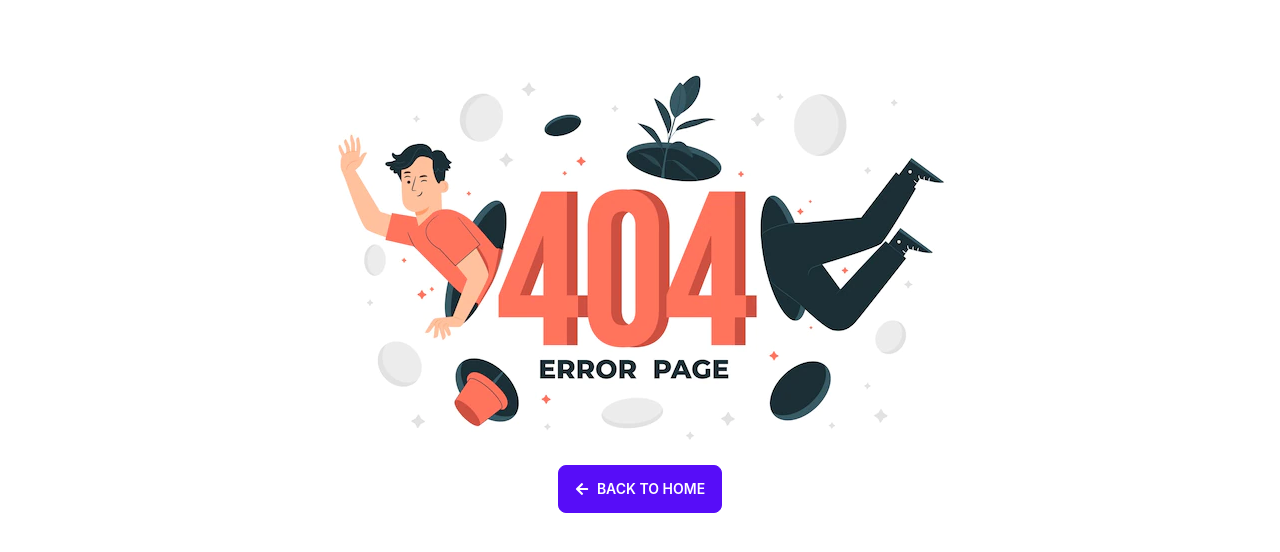
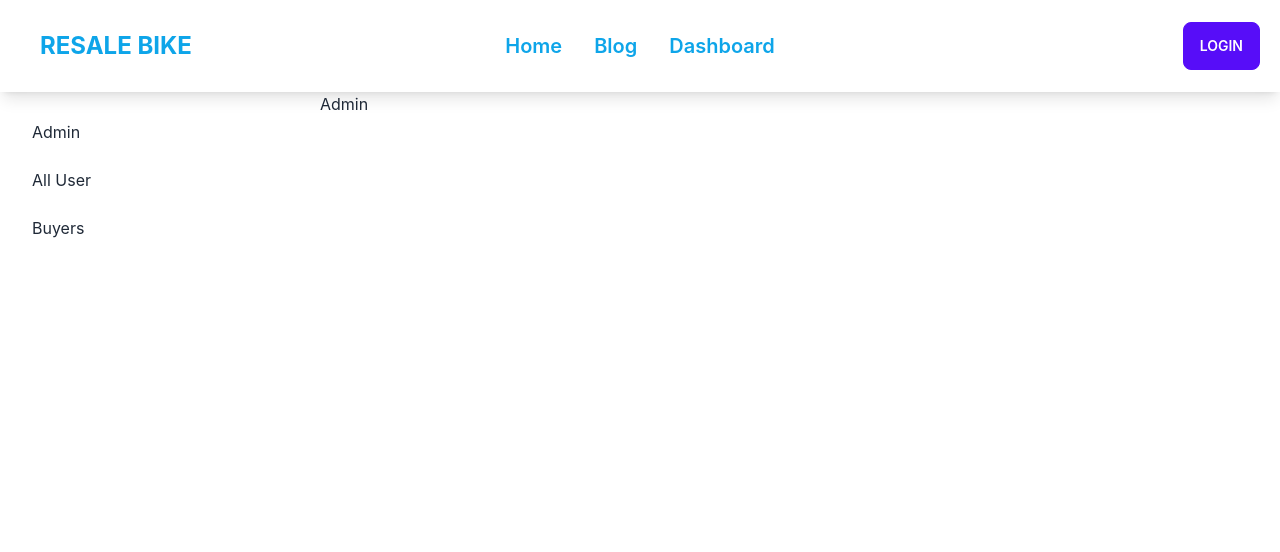
Before and after one commit to Arshad4320/Bike-Resel, a React (Create React App) app: page /dashboard/admin in a window 1280 px wide. Shown: the top 552 px of the page. Built offline with nearby package versions, Linux system fonts and the light colour scheme; no server answers.

Commit message:
basic dashboard done

```diff
--- /dev/null
+++ b/src/Pages/Dashboard/Admin/Admin.js
@@ -0,0 +1,11 @@
+import React from 'react';
+
+const Admin = () => {
+    return (
+        <div>
+            <h2>Admin</h2>
+        </div>
+    );
+};
+
+export default Admin;
--- /dev/null
+++ b/src/Pages/Dashboard/AllUser/AllUser.js
@@ -0,0 +1,11 @@
+import React from 'react';
+
+const AllUser = () => {
+    return (
+        <div>
+            <h2>All User</h2>
+        </div>
+    );
+};
+
+export default AllUser;
--- /dev/null
+++ b/src/Pages/Dashboard/Buyers/Buyers.js
@@ -0,0 +1,11 @@
+import React from 'react';
+
+const Buyers = () => {
+    return (
+        <div>
+            <h2>Buyers</h2>
+        </div>
+    );
+};
+
+export default Buyers;
--- /dev/null
+++ b/src/Pages/Layout/Dashboard.js
@@ -0,0 +1,30 @@
+import React from 'react';
+import { Link, Outlet } from 'react-router-dom';
+import Navbar from '../Sheard/Navbar/Navbar';
+
+const Dashboard = () => {
+    return (
+        <div>
+            <Navbar></Navbar>
+            <div className="drawer drawer-mobile">
+                <input id="my-drawer-2" type="checkbox" className="drawer-toggle" />
+                <div className="drawer-content flex ">
+                    <Outlet></Outlet>
+                    <label htmlFor="my-drawer-2" className="btn btn-primary drawer-button lg:hidden">Open drawer</label>
+
+                </div>
+                <div className="drawer-side">
+                    <label htmlFor="my-drawer-2" className="drawer-overlay"></label>
+                    <ul className="menu p-4 w-80 ">
+                        <li ><Link to='/dashboard/admin'>Admin</Link></li>
+                        <li><Link to='/dashboard/allUser'>All User</Link></li>
+                        <li><Link to='/dashboard/buyers'>Buyers</Link></li>
+                    </ul>
+
+                </div>
+            </div>
+        </div>
+    );
+};
+
+export default Dashboard;
--- a/src/Pages/Register/Register.js
+++ b/src/Pages/Register/Register.js
@@ -58,8 +58,26 @@ const Register = () => {
 const handleGoogleSignIn=()=>{
     googleSignIn(provider)
         .then(result => {
-            const user = result.user
-            console.log(user)
+            const user = result.user;
+            const signIngUser={
+                name:user.displayName,
+                email:user.email,
+                role: "Buyer"
+            }
+            fetch('http://localhost:5000/user', {
+                method: 'POST',
+                headers: {
+                    'content-type': 'application/json'
+                },
+                body: JSON.stringify(signIngUser)
+            })
+                .then(res => res.json())
+                .then(result => {
+                    console.log(result);
+                    swal("welcome!", "You  successfully Signup", "success");
+                    navigate('/')
+                })
+
         })
         .catch(error => console.error(error))
 }
--- a/src/Pages/Sheard/Navbar/Navbar.js
+++ b/src/Pages/Sheard/Navbar/Navbar.js
@@ -12,10 +12,11 @@ const Navbar = () => {
     const menuItem = <>
         <li className='text-sky-500 text-xl font-semibold'><Link to='/'>Home</Link></li>
         <li className='text-sky-500 text-xl font-semibold'><Link to='/blog'>Blog</Link></li>
-
+        <li className='text-sky-500 text-xl font-semibold'><Link to='/dashboard'>Dashboard</Link></li>
+{/*
        {
-       user?.uid && <li className='text-sky-500 text-xl font-semibold'><Link to='/blog'>Blog</Link></li>
-       }
+        user?.Option= 'Buyer' && <li className='text-sky-500 text-xl font-semibold'><Link to='/blog'>Blog</Link></li>
+       }    */}
     </>
     return (
         <div className="navbar shadow-lg p-5">
```
Also changed, not shown: src/Routes/Router/Router.js (+23 -0 lines).
